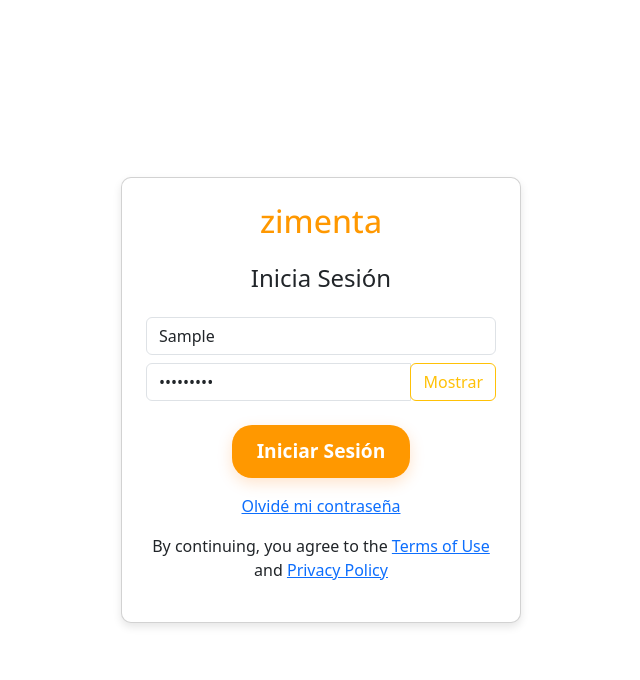
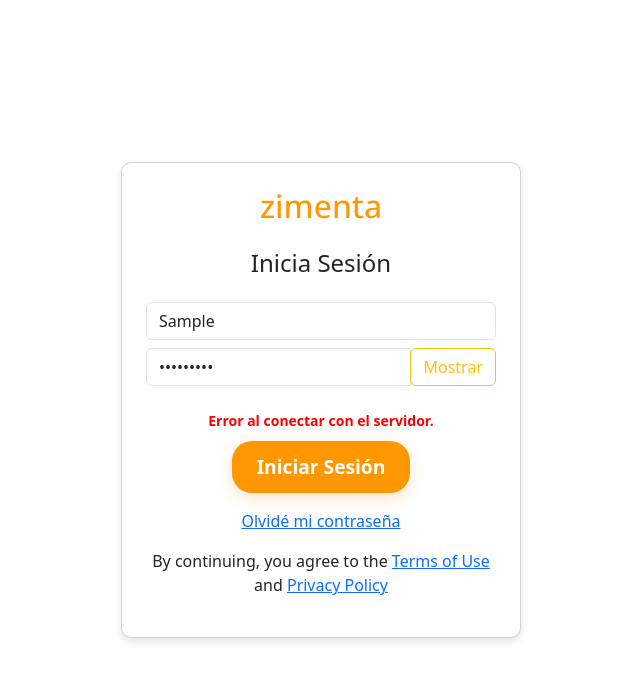
Before and after one commit to adriaanbrl/proyectofrontzimenta, a React (Create React App) app: page /login in a window 1280 px wide. Both pictures are taken after typing "Sample", "Sample123" into the empty fields and a click on the button "Iniciar Sesión". Shown: the top 680 px of the page, without its empty margins (319-959 px from the left). Built offline with nearby package versions, Linux system fonts and the light colour scheme; no server answers.

Commit message:
Estilos de Error Login

```diff
--- a/src/App.css
+++ b/src/App.css
@@ -125,6 +125,19 @@ body {
   padding: 20px;
 }
 
+.error-message {
+  color: red;
+  font-size: 14px;
+  font-weight: bold;
+  text-align: center;
+  margin-bottom: 10px;
+}
+
+.input-error {
+  border: 2px solid red !important;
+  background-color: #ffe6e6 !important;
+  border-radius: 5px;
+}
 
 @keyframes fadeInUp {
   from {
--- a/src/components/shared/LoginForm.js
+++ b/src/components/shared/LoginForm.js
@@ -1,12 +1,14 @@
 import React, { useState } from "react";
 import "../../App.css";
 import { Link, useNavigate } from "react-router-dom";
-import axios from 'axios';
+import axios from "axios";
 
 function LoginForm() {
-  const [username, setUsername] = useState('');
-  const [password, setPassword] = useState('');
-  const [error, setError] = useState('');
+  const [username, setUsername] = useState("");
+  const [password, setPassword] = useState("");
+  const [usernameError, setUsernameError] = useState(false);
+  const [passwordError, setPasswordError] = useState(false);
+  const [error, setError] = useState("");
   const [passwordVisible, setPasswordVisible] = useState(false);
   const navigate = useNavigate();
 
@@ -24,27 +26,31 @@ function LoginForm() {
 
   const handleSubmit = async (event) => {
     event.preventDefault();
-    setError('');
+    setError("");
 
     try {
-      const response = await axios.post('http://localhost:8080/auth/login', {
+      const response = await axios.post("http://localhost:8080/auth/login", {
         username: username,
         password: password,
       });
 
       if (response.status === 200) {
         const token = response.data.token;
-        localStorage.setItem('authToken', token);
-        navigate('/inicio');
+        localStorage.setItem("authToken", token);
+        navigate("/inicio");
+        setUsernameError(false);
+        setPasswordError(false);
       } else {
-        setError('Error al iniciar sesión. Inténtalo de nuevo.');
+        setError("Error al iniciar sesión. Inténtalo de nuevo.");
       }
     } catch (error) {
-      console.error('Error al iniciar sesión:', error);
+      console.error("Error al iniciar sesión:", error);
       if (error.response && error.response.status === 401) {
-        setError('Credenciales incorrectas.');
+        setError("Usuario o Contraseña Incorrecta.");
+        setUsernameError(true);
+        setPasswordError(true);
       } else {
-        setError('Error al conectar con el servidor.');
+        setError("Error al conectar con el servidor.");
       }
     }
   };
@@ -59,17 +65,15 @@ function LoginForm() {
           boxShadow: "0 4px 8px rgba(0, 0, 0, 0.1)",
         }}
       >
-        <Link to="/" style={{ color: "#ff9800" ,  textDecoration: "none" }}>
-        <h2 className="text-center mb-4 ">
-          zimenta
-        </h2>
+        <Link to="/" style={{ color: "#ff9800", textDecoration: "none" }}>
+          <h2 className="text-center mb-4 ">zimenta</h2>
         </Link>
         <h4 className="text-center mb-4">Inicia Sesión</h4>
         <form onSubmit={handleSubmit}>
           <div className="form-group mb-2">
             <input
               type="text"
-              className="form-control"
+              className={`form-control ${usernameError ? "input-error" : ""}`}
               placeholder="Usuario"
               value={username}
               onChange={handleUsernameChange}
@@ -80,7 +84,7 @@ function LoginForm() {
             <div className="input-group">
               <input
                 type={passwordVisible ? "text" : "password"}
-                className="form-control"
+                className={`form-control ${passwordError ? "input-error" : ""}`}
                 placeholder="Contraseña"
                 value={password}
                 onChange={handlePasswordChange}
@@ -97,6 +101,10 @@ function LoginForm() {
               </div>
             </div>
           </div>
+
+          {/* Mensaje de error en rojo */}
+          {error && <p className="error-message">{error}</p>}
+
           <button
             type="submit"
             className="btn-zimenta btn-block"
```
